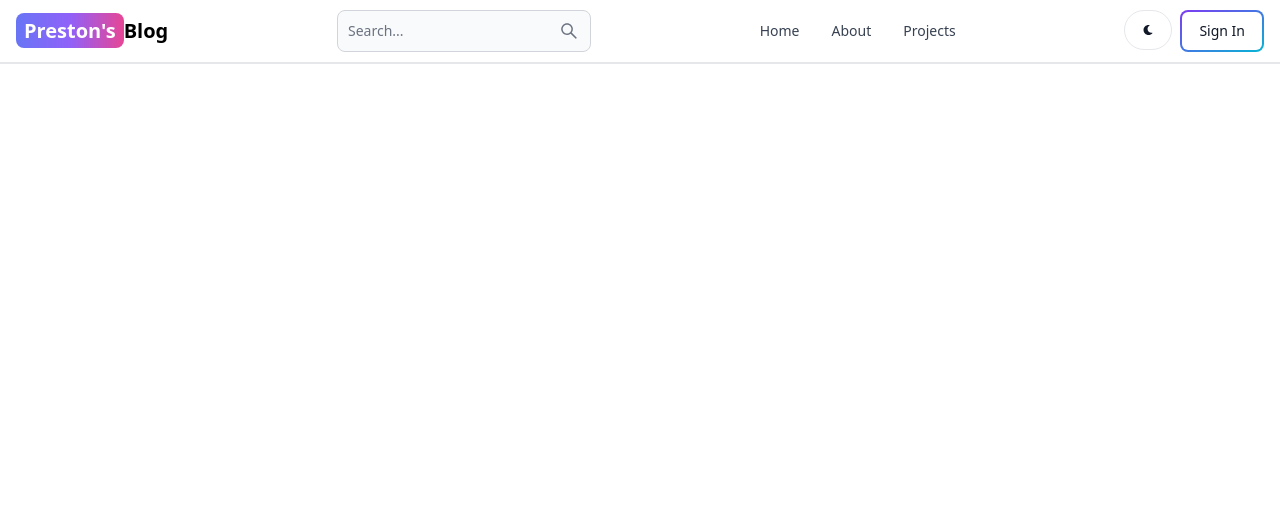
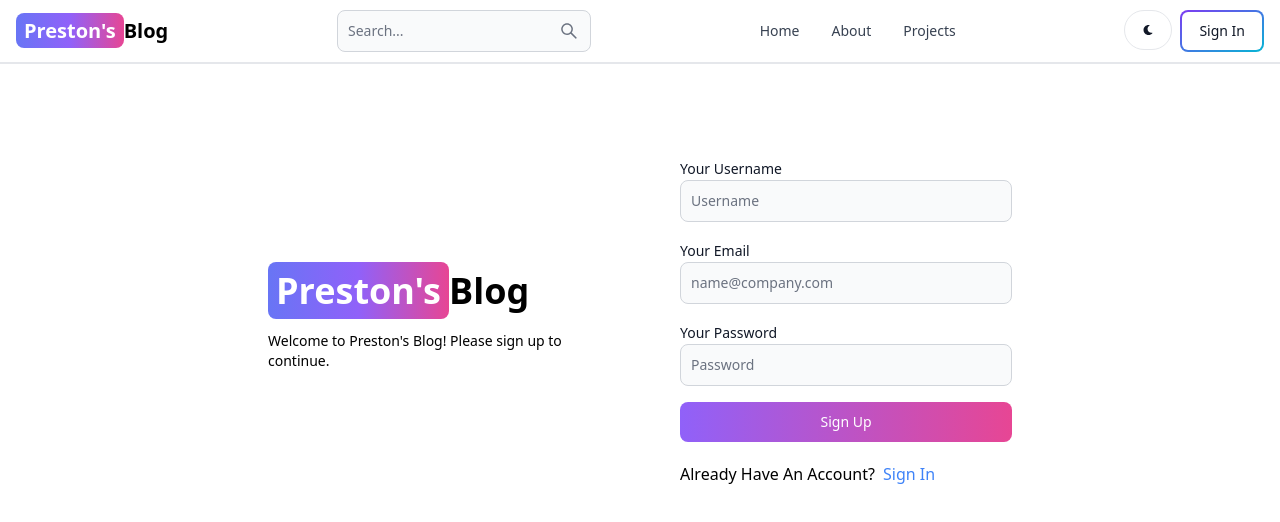
Before and after one commit to PrestonNguyen2001/MERN-Blog, a React app in the folder client/: page /sign-up in a window 1280 px wide. Shown: the top 522 px of the page. Built offline with nearby package versions, Linux system fonts and the light colour scheme; the HTML template or start-up script is replaced by a standard one.

Commit message:
Create Sign up page UI

```diff
--- a/client/src/App.jsx
+++ b/client/src/App.jsx
@@ -15,7 +15,7 @@
         <Route path="/" element={<Home />} />
         <Route path="/about" element={<About />} />
         <Route path="/signin" element={<SignIn />} />
-        <Route path="/signup" element={<SignUp />} />
+        <Route path="/sign-up" element={<SignUp />} />
         <Route path="/dashboard" element={<Dashboard />} />
         <Route path="/projects" element={<Projects />} />
       </Routes>
--- a/client/src/pages/SignUp.jsx
+++ b/client/src/pages/SignUp.jsx
@@ -1,5 +1,48 @@
+import { Button, Label, TextInput } from "flowbite-react";
+import { Link } from "react-router-dom";
+
 export default function SignUp() {
-  return (
-    <div>SignUp</div>
-  )
+  return <div className="min-h-screen mt-20">
+    <div className="flex p-3 max-w-3xl mx-auto flex-col md:flex-row md:items-center gap-20">
+      {/* left side */}
+      <div className="flex-1">
+
+        <Link to='/' className='font-bold dark:text-white text-4xl'>
+            <span className='px-2 py-1 bg-gradient-to-r from-indigo-500 via-purple-500 to-pink-500 rounded-lg text-white'>Preston&apos;s</span>Blog
+        </Link>
+
+        <p className="text-sm mt-5">
+          Welcome to Preston&apos;s Blog! Please sign up to continue.
+        </p>
+
+      </div>
+      {/* right side */}
+      <div className="flex-1">
+        <form className="flex flex-col gap-4">
+          <div>
+            <Label value='Your Username' />
+            <TextInput type='text' placeholder='Username' id="username" />
+          </div>
+          <div>
+            <Label value='Your Email' />
+            <TextInput type='email' placeholder='name@company.com' id="email" />
+          </div>
+          <div>
+            <Label value='Your Password' />
+            <TextInput type='password' placeholder='Password' id="password" />
+          </div>
+          <Button gradientDuoTone='purpleToPink' type="submit">
+            Sign Up
+          </Button>
+        </form>
+        <div className="flex gap-2 text-small mt-5">
+          <span>Already Have An Account?</span>
+          <Link to='/sign-in' className='text-blue-500'>
+            Sign In
+          </Link>
+        </div>
+      </div>
+    </div>
+  </div>
+
 }
```
